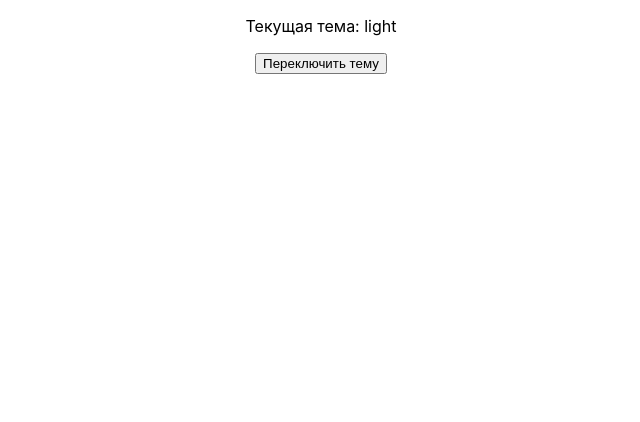
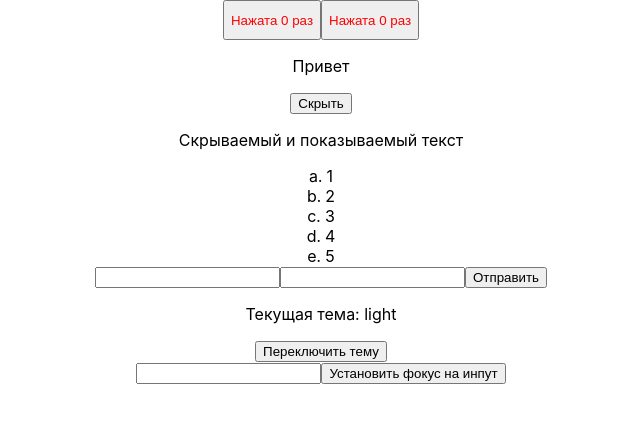
Before and after one commit to Elisei-Trifan/React-learning, a React (Create React App) app: page / in a window 1280 px wide. Shown: the top 422 px of the page, without its empty margins (319-959 px from the left). Built offline with nearby package versions, Linux system fonts and the light colour scheme.

Commit message:
used useRef()

```diff
--- a/src/App.js
+++ b/src/App.js
@@ -4,6 +4,7 @@ import Button from './components/Button'
 import Form from './components/Form'
 import ThemedComponent from './components/ThemedComponent'
 import ThemeProvider from './components/ThemeProvider'
+import InputRef from './components/InputRef'
 
 function App() {
   const [count, setCount] = React.useState(0)
@@ -24,7 +25,7 @@ function App() {
 
   return (
     <div className="App">
-      {/* <Button count={count} handleClick={handleClick} />
+      <Button count={count} handleClick={handleClick} />
       <Button count={count} handleClick={handleClick} />
       <p>{text} </p>
       <button onClick={showText}> {visible ? 'Скрыть' : 'Показать'}</button>
@@ -34,10 +35,11 @@ function App() {
           {item}
         </li>
       ))}
-      <Form /> */}
+      <Form />
       <ThemeProvider>
         <ThemedComponent />
       </ThemeProvider>
+      <InputRef />
     </div>
   )
 }
--- /dev/null
+++ b/src/components/InputRef.js
@@ -0,0 +1,19 @@
+import React from 'react'
+
+const InputRef = () => {
+  const inputRef = React.useRef()
+
+  function handleButtClick() {
+    console.dir(inputRef.current)
+    inputRef.current.blur()
+  }
+
+  return (
+    <div>
+      <input type="text" ref={inputRef} />
+      <button onClick={handleButtClick}> Установить фокус на инпут</button>
+    </div>
+  )
+}
+
+export default InputRef
```
